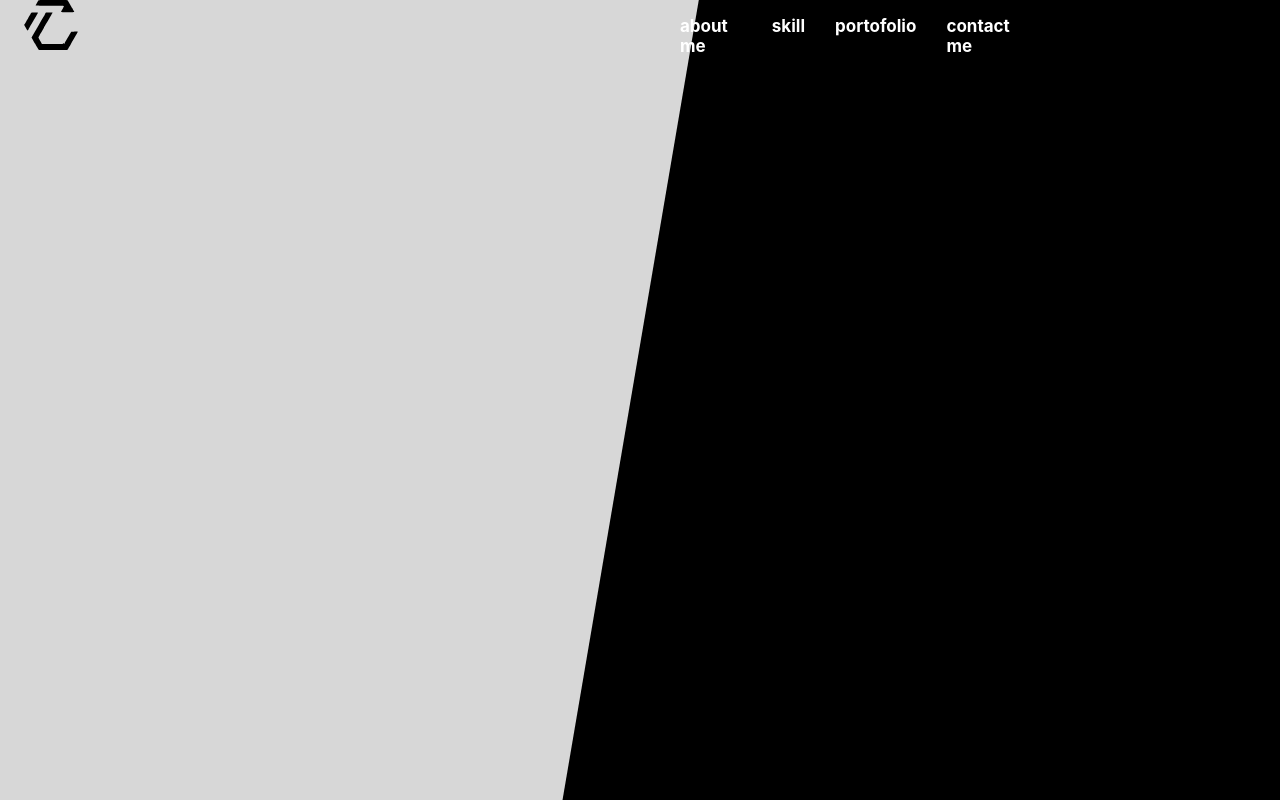
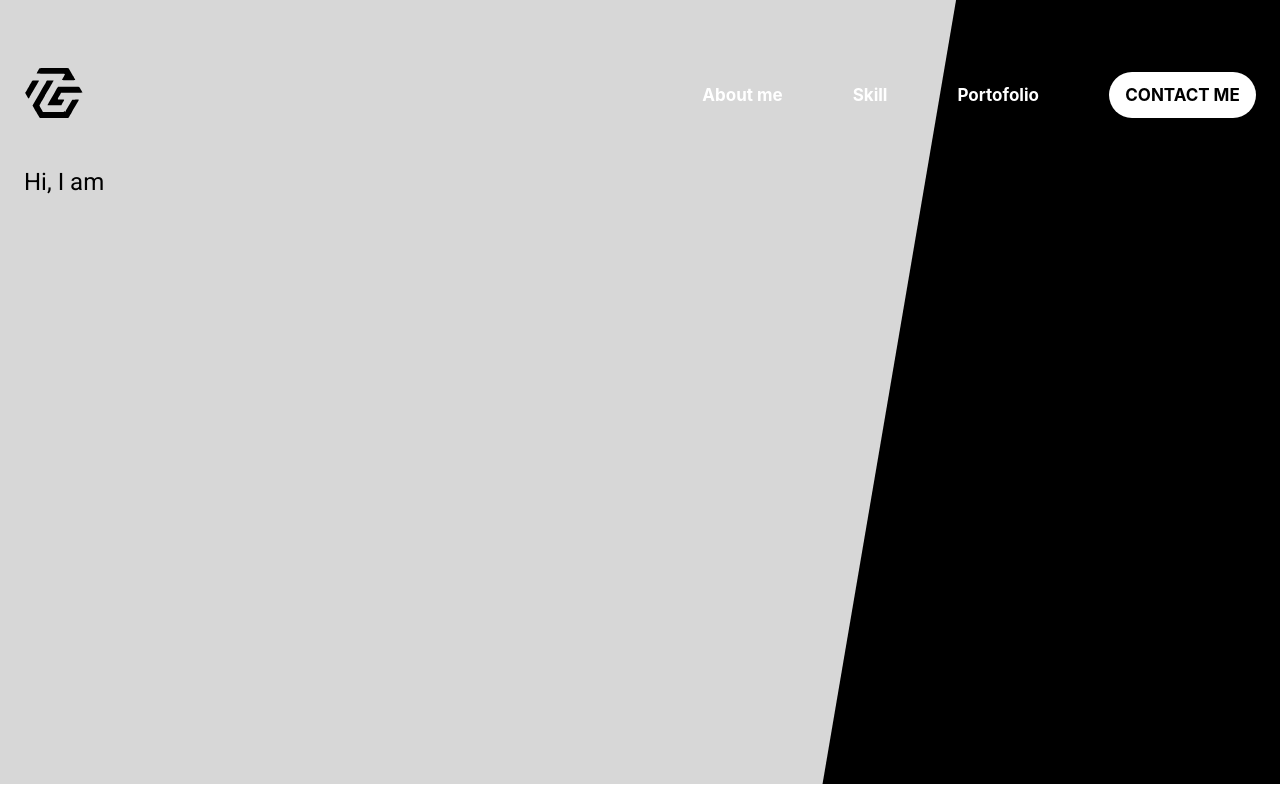
Before and after one commit to Firmwave11/latihan-react, a React (Create React App) app: page / in a window 1280 px wide. Built offline with nearby package versions, Linux system fonts and the light colour scheme.

Commit message:
Update title && nav

```diff
--- /dev/null
+++ b/src/views/contentInfo.js
@@ -0,0 +1,28 @@
+import React from 'react';
+import {
+  Container,
+  makeStyles,
+  Typography,
+  Grid
+}
+  from '@material-ui/core';
+
+const useStyles = makeStyles((theme) => ({
+  titleHi:{
+    marginBottom:54
+  }
+}));
+const ContentInfo = () =>{
+  const classes = useStyles();
+  return (
+      <Grid container alignItems="center">
+        <Grid item lg={6}>
+          <Typography variant="h5" className={classes.titleHi}>
+            Hi, I am
+          </Typography>
+        </Grid>
+      </Grid>
+    )
+
+}
+export default ContentInfo;
--- a/src/views/dashboard.js
+++ b/src/views/dashboard.js
@@ -1,8 +1,10 @@
 import './style/dashboard.css';
 import Nav from './nav';
+import ContentInfo from './contentInfo';
 import {
   Container,
   makeStyles,
+  Grid
 }
   from '@material-ui/core';
 
@@ -11,9 +13,12 @@ const useStyles = makeStyles((theme) => ({
     minHeight: '100%',
   },
   container: {
-    [theme.breakpoints.up("md")]: {
-      width: 1400
+    [theme.breakpoints.up("lg")]: {
+      maxWidth: 1400
     }
+  },
+  head:{
+    marginTop:56
   }
 }));
 
@@ -21,8 +26,18 @@ const Dashboard = () => {
   const classes = useStyles()
   return (
     <div className="section1 bg-grey">
-      <Container maxWidth="lg">
-        <Nav />
+      <Container className={classes.container} maxWidth={false}
+      >
+        <Grid container spacing={4}>
+          <Grid item lg={12}>
+            <Nav
+            className={classes.head}
+            />
+          </Grid>
+          <Grid item lg={12}>
+            <ContentInfo/>
+          </Grid>
+        </Grid>
       </Container>
     </div>
   )
--- a/src/views/nav.js
+++ b/src/views/nav.js
@@ -4,47 +4,66 @@ import {
   makeStyles,
   Grid
 } from '@material-ui/core';
+import clsx from 'clsx';
 
 const nav = [
   {
-    title: 'about me'
+    title: 'About me'
   },
   {
-    title: 'skill'
+    title: 'Skill'
   },
   {
-    title: 'portofolio'
+    title: 'Portofolio'
   },
   {
-    title: 'contact me'
+    title: 'CONTACT ME'
   }
 ]
 
 const useStyles = makeStyles((theme) => ({
   root: {
     flexGrow: 1,
+  },
+  buttonNav:{
+    display:"flex",
+    justifyContent:"center",
+    alignItems:"center",
+    height:46,
+    width:147,
+    borderRadius:30,
+    backgroundColor:"white",
+    color:"black !important"
   }
 }));
 
 
-const Nav = () => {
+const Nav = ({
+  className,
+}) => {
   const classes = useStyles();
   return (
-    <nav className={`nav ${classes.root}`}>
-      <Grid container>
+    <nav className={`nav ${clsx(classes.root,className)}`}>
+      <Grid container alignItems="center" justify="space-between">
         <Grid item xs={6}>
           <img
             src={Logo}
             className="nav-logo"
           />
         </Grid>
-        <Grid item xs={6} sm={4}>
+        <Grid item xs={6} sm="auto">
           <ul>
             {nav.map((content, index) =>
               <li key={index} >
+                {content.title != "CONTACT ME"?
                 <a>
                   {content.title}
                 </a>
+                 :
+                <a className={classes.buttonNav}>
+                  {content.title}
+                </a>
+                }
               </li>
             )
             }
--- a/src/views/style/dashboard.css
+++ b/src/views/style/dashboard.css
@@ -8,5 +8,5 @@
   height: 100vh;
   background-image: url(../../assets/Rectangle\ 67.svg);
   background-repeat: no-repeat;
-  background-position-x: 500px;
+  background-position-x: 760px;
 }
--- a/src/views/style/nav.css
+++ b/src/views/style/nav.css
@@ -10,9 +10,16 @@
 }
 
 .nav ul li {
+  display:flex;
+  align-items: center;
   list-style: none;
-  margin-right: 30px;
+  margin-right: 70px;
 }
+
+.nav ul li:last-child{
+  margin-right: 0;
+}
+
 .nav ul li a {
   color: white;
   font-weight: bold;
```
Also changed, not shown: src/assets/logo.svg, 1 other file (tests, documents, lock files or other folders).
